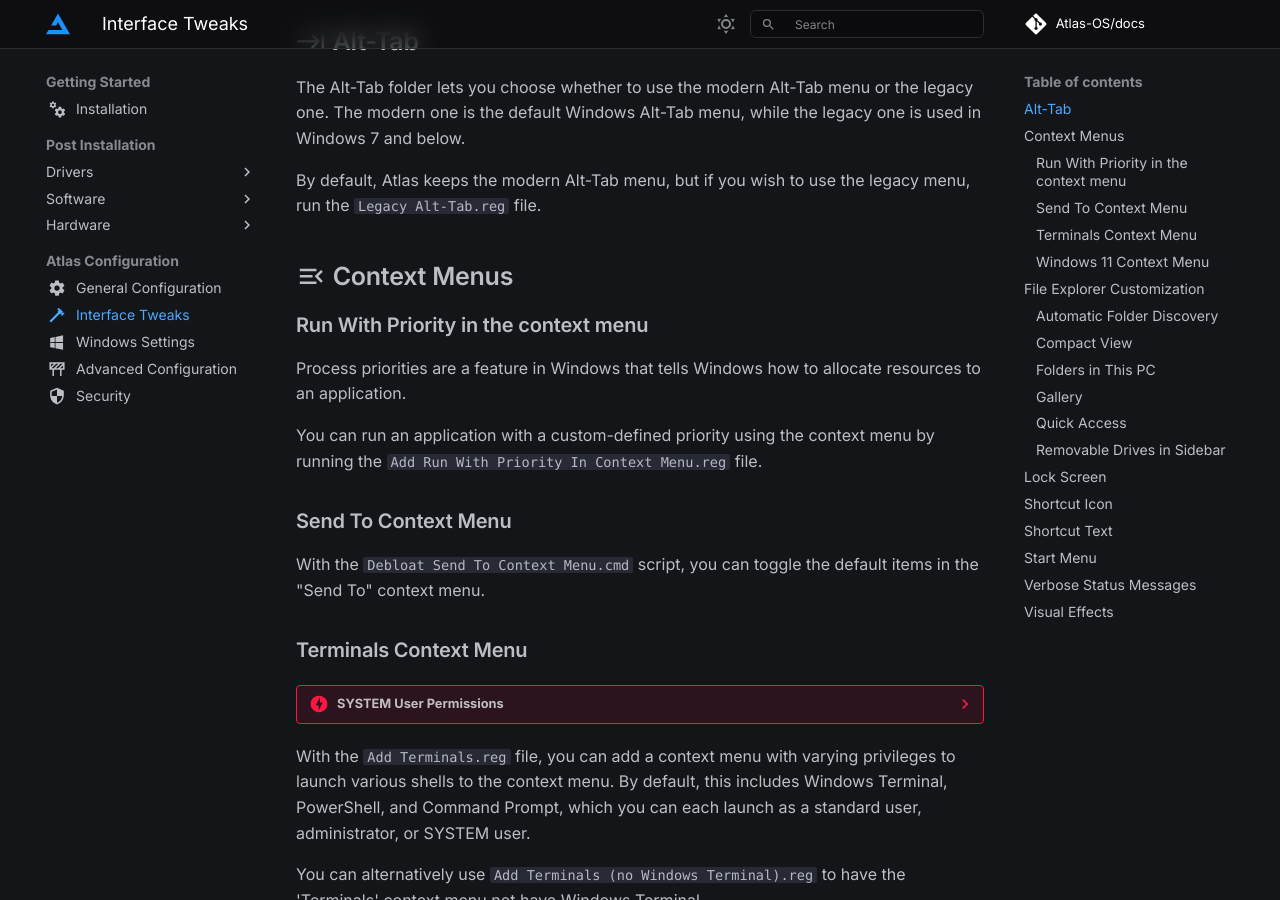
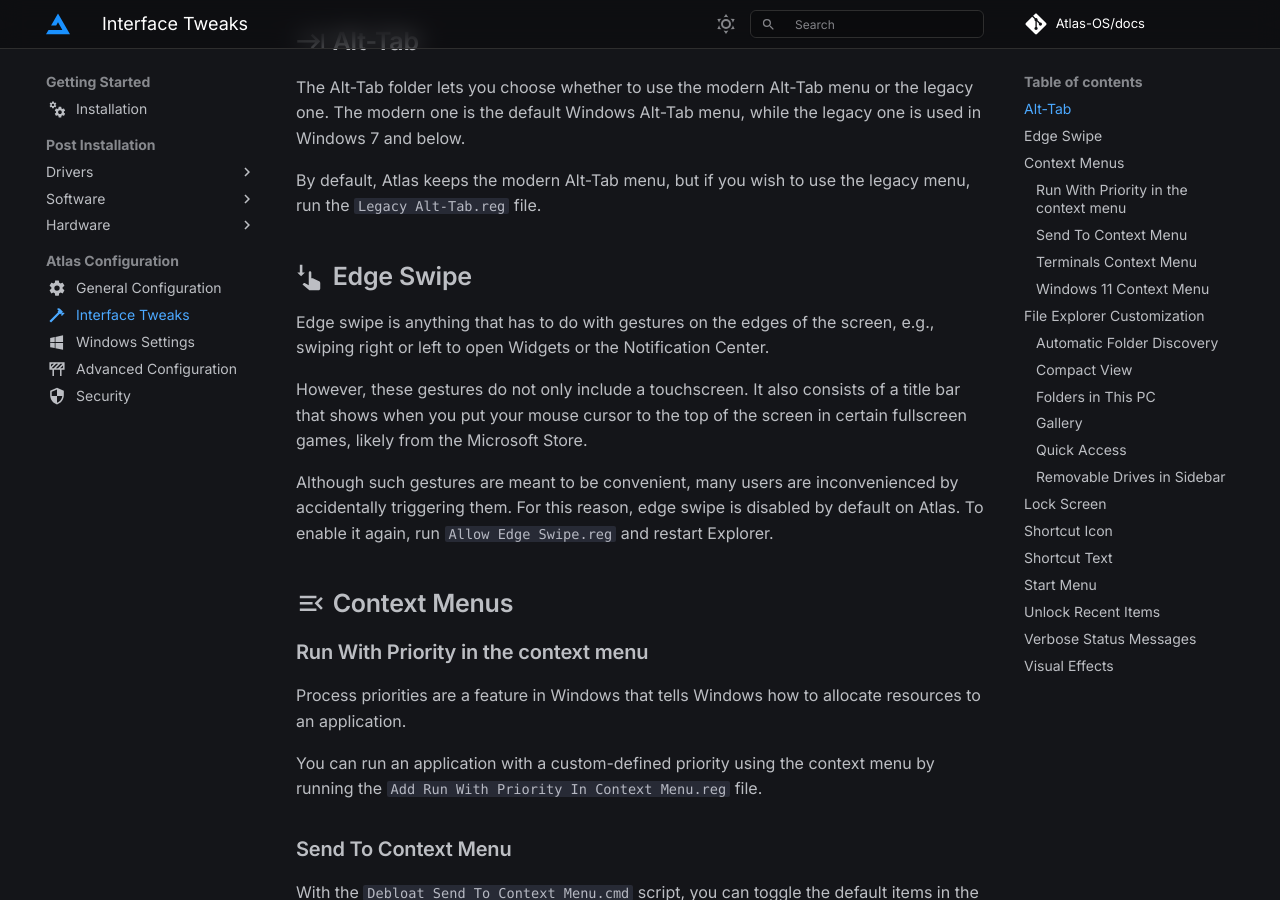
Before and after one commit to Atlas-OS/docs, an MkDocs documentation site: the page built from docs/getting-started/post-installation/atlas-folder/interface-tweaks.md, in a window 1280 px wide and 900 px high, scrolled down 482 px. Built offline with MkDocs 1.6.1 and Material for MkDocs 9.7.7, drawn with Linux system fonts in a browser that asks for light colours; some web fonts are replaced; comment, search, counter and statistics services are not loaded; some of the changed text lies outside the part shown.

Commit message:
feat(interface tweaks): edge swipe & recent items

```diff
--- a/docs/getting-started/post-installation/atlas-folder/interface-tweaks.md
+++ b/docs/getting-started/post-installation/atlas-folder/interface-tweaks.md
@@ -14,6 +14,14 @@ Each section here corresponds to a sub-folder in the `3. Interface Tweaks` direc
 The Alt-Tab folder lets you choose whether to use the modern Alt-Tab menu or the legacy one. The modern one is the default Windows Alt-Tab menu, while the legacy one is used in Windows 7 and below.
 
 By default, Atlas keeps the modern Alt-Tab menu, but if you wish to use the legacy menu, run the `Legacy Alt-Tab.reg` file.
+
+## :material-gesture-swipe-down: Edge Swipe
+
+Edge swipe is anything that has to do with gestures on the edges of the screen, e.g., swiping right or left to open Widgets or the Notification Center.
+
+However, these gestures do not only include a touchscreen. It also consists of a title bar that shows when you put your mouse cursor to the top of the screen in certain fullscreen games, likely from the Microsoft Store.
+
+Although such gestures are meant to be convenient, many users are inconvenienced by accidentally triggering them. For this reason, edge swipe is disabled by default on Atlas. To enable it again, run `Allow Edge Swipe.reg` and restart Explorer.
 
 ## :material-menu-open: Context Menus
 
@@ -108,6 +116,12 @@ The Start Menu folder primarily contains the `Install Open-Shell.cmd` script tha
 
 Additionally, there are some extra links to other start menu customization programs. You can uninstall these programs later to revert to the regular Windows start menu.
 
+## :material-file-document-multiple: Unlock Recent Items
+
+In this case, recent items refer to the multiple features in Windows that track recently opened documents, application usage, and more.
+
+By default, Atlas disables recent items using policies, meaning you can't change the settings. However, by running `Unlock Recent Items.cmd`, you can unlock recent item settings and re-enable whichever you'd like.
+
 ## :material-message-text: Verbose Status Messages
 
 By default, Atlas has verbose startup, shutdown, logon, and logoff status messages so you can have more insight into exactly what's happening in each process.
```
